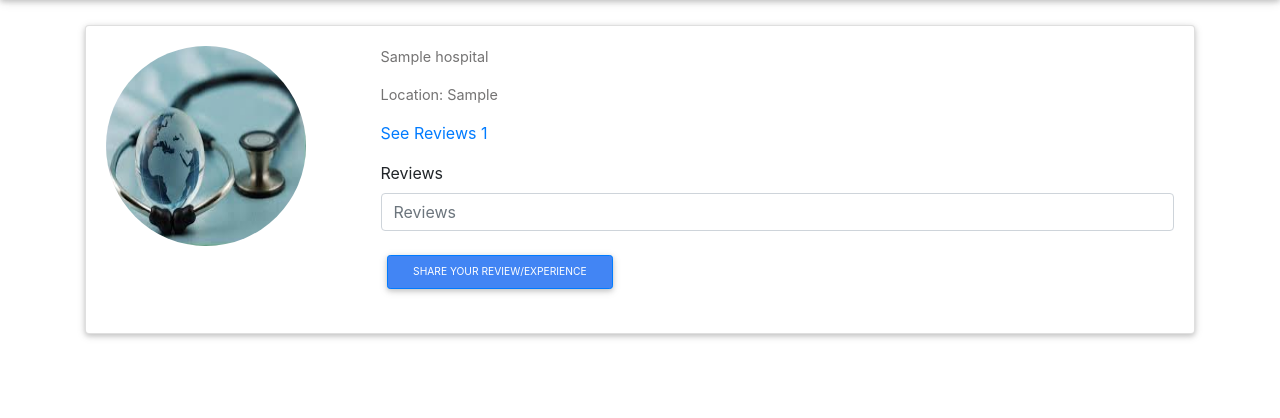
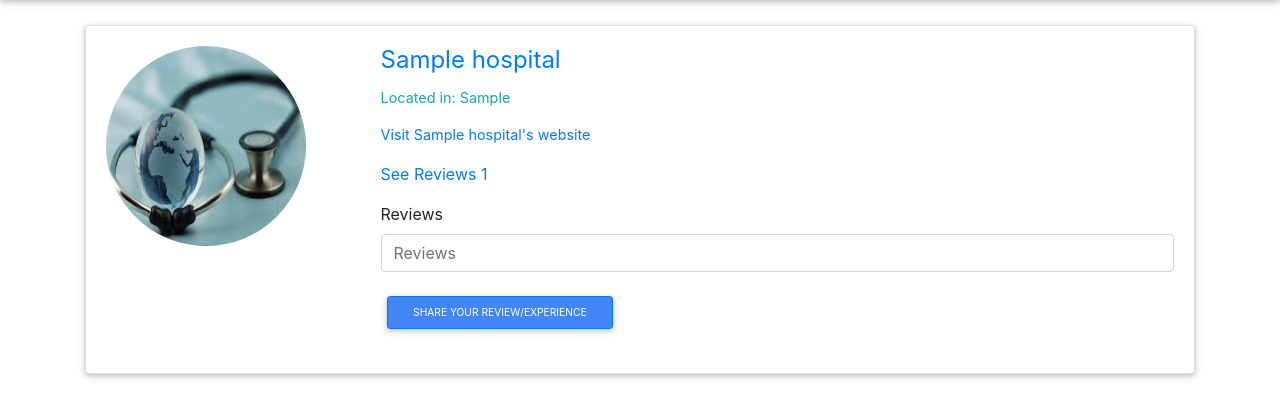
Before and after one commit to rknyra/NHIF-Hospitals-Near-Me, a Django app: page /all-reviews/ in a window 1280 px wide. Shown: the part 66-484 px from the top of the page. Run offline with Django 3.2, Linux system fonts and the light colour scheme; tables that the repository leaves empty hold one stand-in row (values such as "Sample post"); some libraries are stand-ins or nearby versions.

Commit message:
add a view-website link on the hospital info displayed so that users can see more about any given hospital by clicking that link

```diff
--- a/nhif_hnm_app/templates/hnm_pages/hospital_reviews.html
+++ b/nhif_hnm_app/templates/hnm_pages/hospital_reviews.html
@@ -16,8 +16,10 @@
                             <img class="card-img-top rounded-circle hospImg" src="/static/images/favicon.jpeg" alt="Notice Image" style="height:200px; width:200px;">
                         </div>
                         <div class="col-xs-9 col-sm-9 col-md-9 col-lg-9 align-self-center">
-                            <p class="card-text"> {{ hospital.hospital_name }} </p>
-                            <p class="card-text"> Location: {{ hospital.location }}  </p>
+                            <h4 class="card-title text-primary"> {{ hospital.hospital_name }} </h4>
+                            <p class="card-text text-info"> Located in: {{ hospital.location }}  </p>
+                            <p class="card-text"> <a href="{{ hospital.website }}"> Visit {{ hospital.hospital_name }}'s website </a>  </p>
+
                             <p>
                                 <a data-toggle="collapse" href="#{{ hospital.id }}" role="button" aria-expanded="false" aria-controls="collapseExample"> See Reviews  {{ hospital.review_set.all|length }} </a>
                             </p>
--- a/nhif_hnm_app/templates/hnm_pages/search_results.html
+++ b/nhif_hnm_app/templates/hnm_pages/search_results.html
@@ -44,8 +44,10 @@
                             <img class="card-img-top rounded-circle hospImg" src="/static/images/favicon.jpeg" alt="Notice Image" style="height:200px; width:200px;">
                         </div>
                         <div class="col-xs-9 col-sm-9 col-md-9 col-lg-9 align-self-center">
-                            <p class="card-text"> {{ hospital.hospital_name }} </p>
-                            <p class="card-text"> Location: {{ hospital.location }}  </p>
+                            <h4 class="card-title text-primary"> {{ hospital.hospital_name }} </h4>
+                            <p class="card-text text-info"> Located in: {{ hospital.location }}  </p>
+                            <p class="card-text"> <a href="{{ hospital.website }}"> Visit {{ hospital.hospital_name }}'s website </a>  </p>
+
                             <p>
                                 <a data-toggle="collapse" href="#{{ hospital.id }}" role="button" aria-expanded="false" aria-controls="collapseExample"> See Reviews  {{ hospital.review_set.all|length }} </a>
                             </p>
```
